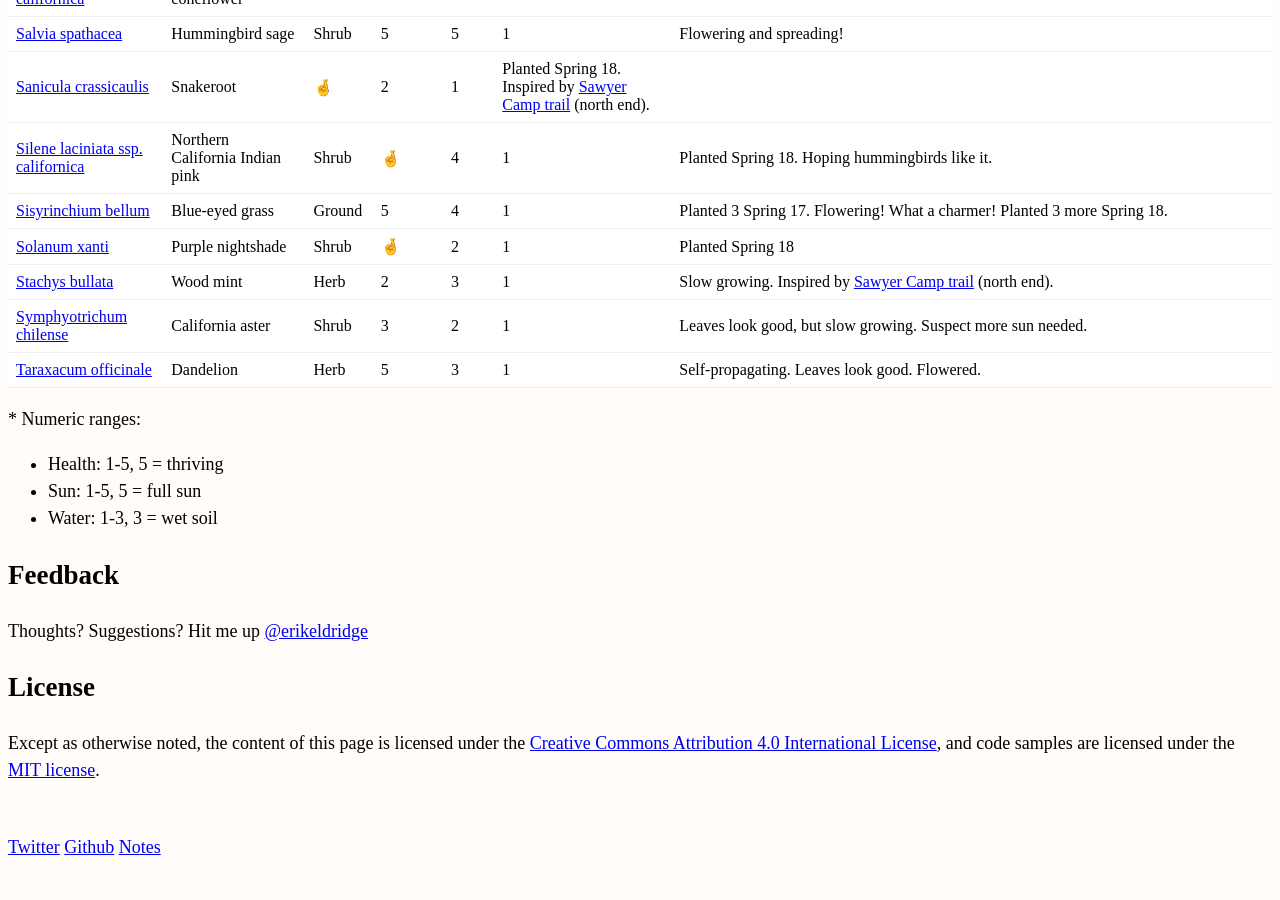
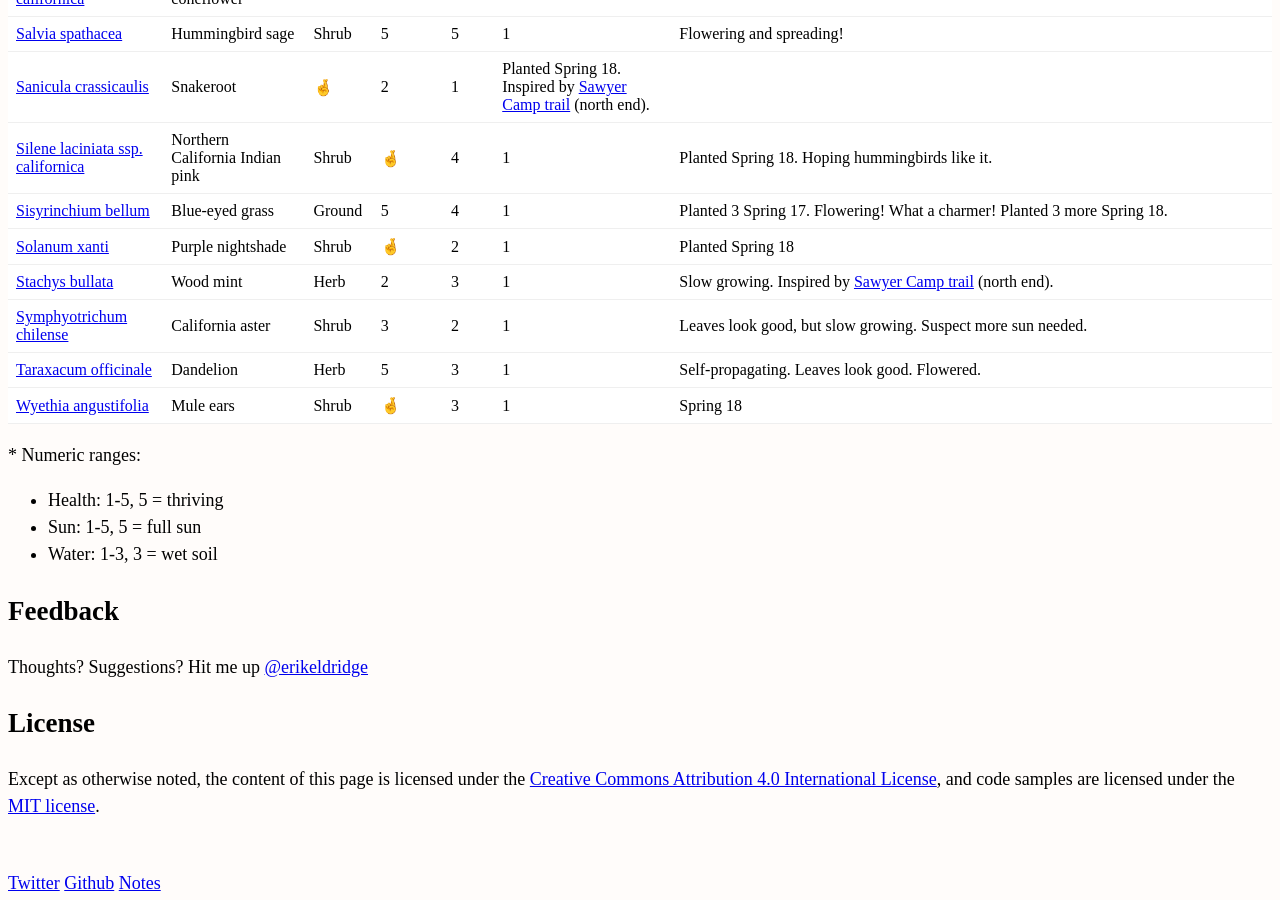
Before and after one commit to erikeldridge/erikeldridge.github.com, a Jekyll site: the page built from _posts/2018-05-22-coastal-sage-scrub-permaculture.md, in a window 1280 px wide and 900 px high, scrolled down 2630 px. Built offline with Jekyll 4.4.1, drawn with Linux system fonts in a browser that asks for light colours; nearby versions of some CDN libraries; before the commit the page ends 3494 px from its top, so only the background shows below that.

Commit message:
Update from Forestry.io - 2018-05-22-coastal-sage-scrub-permaculture.md

```diff
--- a/_posts/2018-05-22-coastal-sage-scrub-permaculture.md
+++ b/_posts/2018-05-22-coastal-sage-scrub-permaculture.md
@@ -76,6 +76,7 @@ Here are the plants I've tried:
 | [Stachys bullata](https://www.inaturalist.org/taxa/58930-Stachys-bullata) | Wood mint | Herb | 2 | 3 | 1 | Slow growing. Inspired by [Sawyer Camp trail](https://bahiker.com/southbayhikes/sawyercamp.html) (north end). |
 | [Symphyotrichum chilense](https://www.inaturalist.org/taxa/56861-Symphyotrichum-chilense) | California aster | Shrub | 3 | 2 | 1 | Leaves look good, but slow growing. Suspect more sun needed. |
 | [Taraxacum officinale](https://www.inaturalist.org/taxa/47602-Taraxacum-officinale) | Dandelion | Herb | 5 | 3 | 1 | Self-propagating. Leaves look good. Flowered. |
+|[Wyethia angustifolia](https://www.inaturalist.org/taxa/56987-Wyethia-angustifolia)|Mule ears|Shrub|🤞|3|1|Spring 18|
 
 \* Numeric ranges:
 
```
